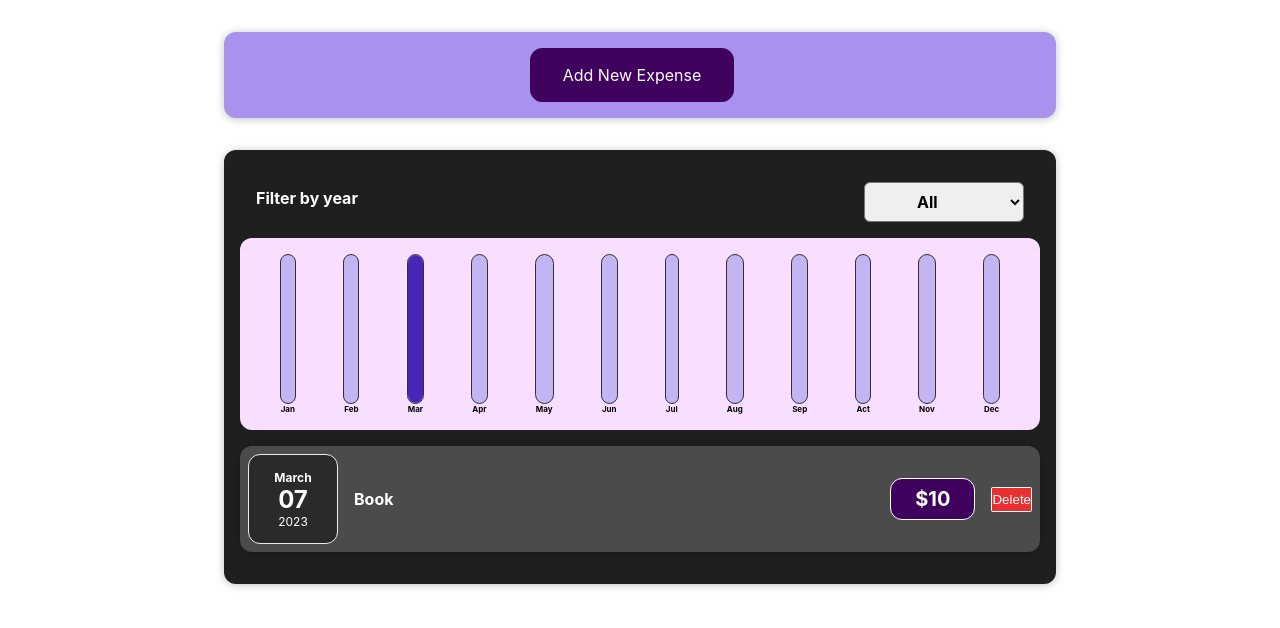
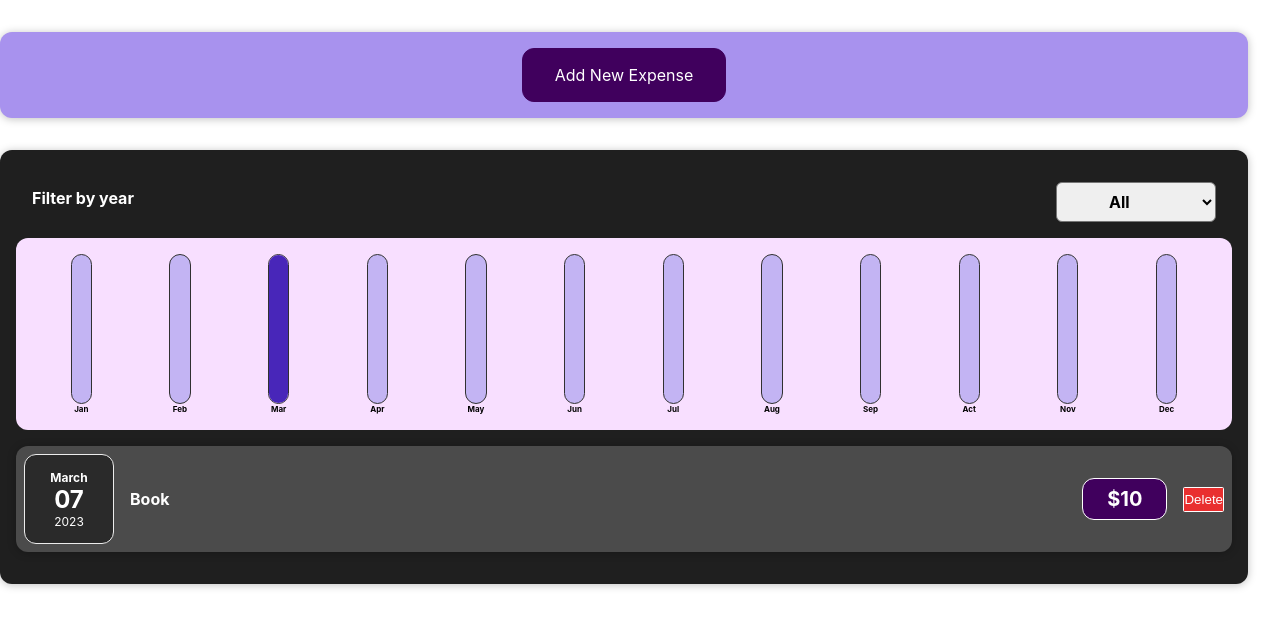
Before and after one commit to fengbanjiazhu/react-expense-list, a React (Create React App) app: page / in a window 1280 px wide. Shown: the top 628 px of the page. Built offline with nearby package versions, Linux system fonts and the light colour scheme.

Commit message:
fix style problems

```diff
--- a/src/components/Chart/ChartBar.css
+++ b/src/components/Chart/ChartBar.css
@@ -7,7 +7,7 @@
 
 .chart-bar__inner {
   height: 100%;
-  width: 100%;
+  width: 1.2rem;
   border: 1px solid #313131;
   border-radius: 12px;
   background-color: #c3b4f3;
@@ -19,7 +19,7 @@
 
 .chart-bar__fill {
   background-color: #4826b9;
-  width: 100%;
+  width: 150%;
   transition: all 0.3s ease-out;
 }
 
--- a/src/components/Expenses/Expenses.css
+++ b/src/components/Expenses/Expenses.css
@@ -1,8 +1,7 @@
 .expenses {
   padding: 1rem;
   background-color: rgb(31, 31, 31);
-  margin: 2rem auto;
-  width: 50rem;
+  width: 100%;
   max-width: 95%;
   box-shadow: 0 1px 8px rgba(0, 0, 0, 0.25);
   border-radius: 12px;
--- a/src/components/NewExpenses/ExpenseForm.css
+++ b/src/components/NewExpenses/ExpenseForm.css
@@ -3,6 +3,7 @@
   flex-wrap: wrap;
   gap: 1rem;
   margin-bottom: 1rem;
+  margin-left: 1rem;
   text-align: left;
 }
 
--- a/src/components/NewExpenses/NewExpense.css
+++ b/src/components/NewExpenses/NewExpense.css
@@ -1,9 +1,9 @@
 .new-expense {
   background-color: #a892ee;
   padding: 1rem;
-  margin: 2rem auto;
-  width: 50rem;
-  max-width: 95%;
+  margin: 2rem 0;
+  max-width: 100%;
+  width: 95%;
   border-radius: 12px;
   text-align: center;
   box-shadow: 0 1px 8px rgba(0, 0, 0, 0.25);
@@ -17,7 +17,6 @@
   background-color: #40005d;
   color: white;
   border-radius: 12px;
-  margin-right: 1rem;
 }
 
 .new-expense button:hover,
```
